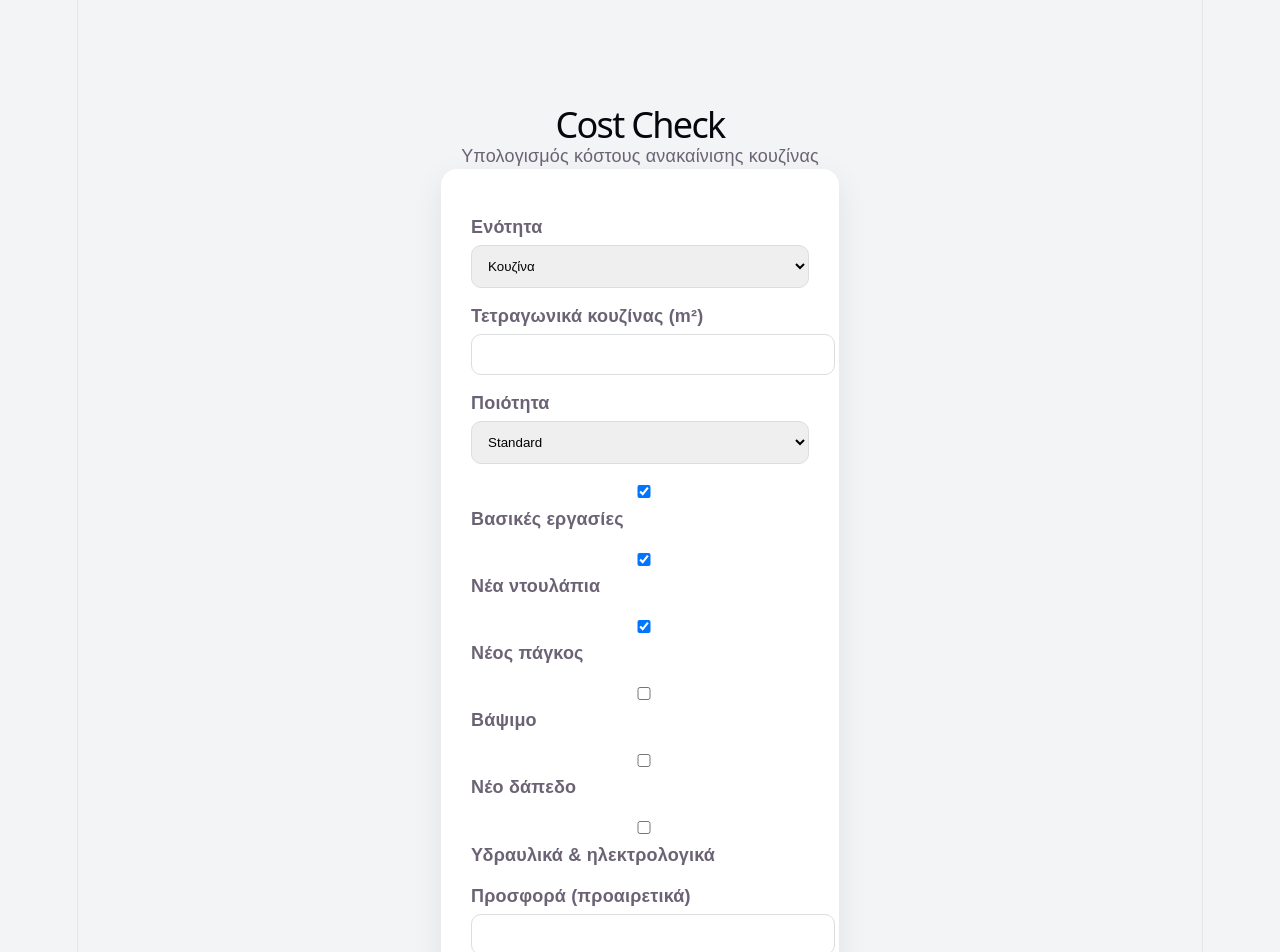
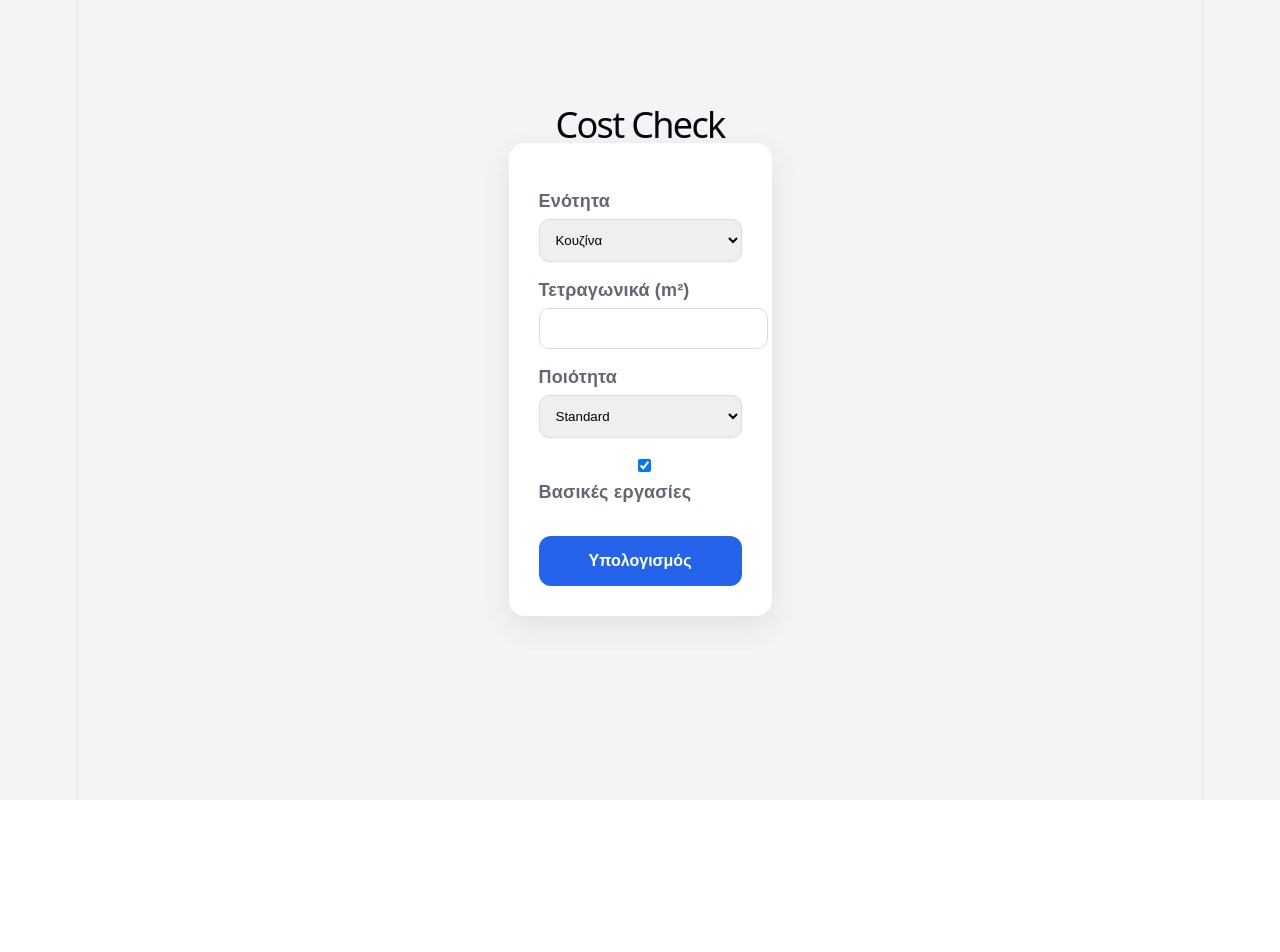
Before and after one commit to kasle-2/cost-check, a React (Vite) app: page / in a window 1280 px wide. Shown: the top 952 px of the page. After the commit the page ends 800 px from the top, so only its background shows below. Built offline with nearby package versions, Linux system fonts and the light colour scheme.

Commit message:
kitchen simplified form5

```diff
--- a/src/App.jsx
+++ b/src/App.jsx
@@ -7,7 +7,6 @@ export default function App() {
     const [sqm, setSqm] = useState("");
     const [quality, setQuality] = useState("standard");
 
-    // Κοινές βασικές εργασίες
     const [hasBaseWorks, setHasBaseWorks] = useState(true);
 
     // Kitchen
@@ -62,10 +61,8 @@ export default function App() {
 
         if (section === "kitchen") {
             if (hasCabinets) {
-                const cabinetsLow =
-                    (quality === "premium" ? 7000 : quality === "basic" ? 3000 : 5000) * qf;
-                const cabinetsHigh =
-                    (quality === "premium" ? 14000 : quality === "basic" ? 6000 : 9000) * qf;
+                const cabinetsLow = (quality === "premium" ? 7000 : 5000) * qf;
+                const cabinetsHigh = (quality === "premium" ? 14000 : 9000) * qf;
 
                 low += cabinetsLow;
                 high += cabinetsHigh;
@@ -78,10 +75,8 @@ export default function App() {
             }
 
             if (hasCountertop) {
-                const countertopLow =
-                    (quality === "premium" ? 5000 : quality === "basic" ? 2500 : 3500) * qf;
-                const countertopHigh =
-                    (quality === "premium" ? 10000 : quality === "basic" ? 5000 : 7000) * qf;
+                const countertopLow = (quality === "premium" ? 5000 : 3500) * qf;
+                const countertopHigh = (quality === "premium" ? 10000 : 7000) * qf;
 
                 low += countertopLow;
                 high += countertopHigh;
@@ -122,10 +117,8 @@ export default function App() {
             }
 
             if (hasInstallations) {
-                const instLow =
-                    (quality === "premium" ? 1500 : quality === "basic" ? 800 : 1200) * qf;
-                const instHigh =
-                    (quality === "premium" ? 3500 : quality === "basic" ? 2000 : 2500) * qf;
+                const instLow = (quality === "premium" ? 1500 : 1200) * qf;
+                const instHigh = (quality === "premium" ? 3500 : 2500) * qf;
 
                 low += instLow;
                 high += instHigh;
@@ -140,10 +133,8 @@ export default function App() {
 
         if (section === "bathroom") {
             if (hasSanitary) {
-                const sanitaryLow =
-                    (quality === "premium" ? 3500 : quality === "basic" ? 1200 : 2200) * qf;
-                const sanitaryHigh =
-                    (quality === "premium" ? 7000 : quality === "basic" ? 2500 : 4500) * qf;
+                const sanitaryLow = (quality === "premium" ? 3500 : 2200) * qf;
+                const sanitaryHigh = (quality === "premium" ? 7000 : 4500) * qf;
 
                 low += sanitaryLow;
                 high += sanitaryHigh;
@@ -156,10 +147,8 @@ export default function App() {
             }
 
             if (hasTiles) {
-                const tilesLow =
-                    area * (quality === "premium" ? 90 : quality === "basic" ? 35 : 55) * qf;
-                const tilesHigh =
-                    area * (quality === "premium" ? 160 : quality === "basic" ? 70 : 110) * qf;
+                const tilesLow = area * (quality === "premium" ? 90 : 55) * qf;
+                const tilesHigh = area * (quality === "premium" ? 160 : 110) * qf;
 
                 low += tilesLow;
                 high += tilesHigh;
@@ -200,10 +189,8 @@ export default function App() {
             }
 
             if (hasBathroomInstallations) {
-                const bathInstLow =
-                    (quality === "premium" ? 1800 : quality === "basic" ? 700 : 1200) * qf;
-                const bathInstHigh =
-                    (quality === "premium" ? 4000 : quality === "basic" ? 1800 : 2800) * qf;
+                const bathInstLow = (quality === "premium" ? 1800 : 1200) * qf;
+                const bathInstHigh = (quality === "premium" ? 4000 : 2800) * qf;
 
                 low += bathInstLow;
                 high += bathInstHigh;
@@ -219,19 +206,14 @@ export default function App() {
         const avg = (low + high) / 2;
 
         let comparisonMessage = "";
-        let percentage = 0;
 
         if (quote > 0 && avg > 0) {
-            percentage = Math.round(((quote - avg) / avg) * 100);
+            const percentage = Math.round(((quote - avg) / avg) * 100);
 
             if (quote < low) {
-                comparisonMessage = `Η προσφορά είναι ${Math.abs(
-                    percentage
-                )}% κάτω από τον μέσο όρο`;
+                comparisonMessage = `Η προσφορά είναι ${Math.abs(percentage)}% κάτω από τον μέσο όρο`;
             } else if (quote > high) {
-                comparisonMessage = `Η προσφορά είναι ${Math.abs(
-                    percentage
-                )}% πάνω από τον μέσο όρο`;
+                comparisonMessage = `Η προσφορά είναι ${Math.abs(percentage)}% πάνω από τον μέσο όρο`;
             } else {
                 comparisonMessage = `Η προσφορά είναι κοντά στον μέσο όρο (${percentage}%)`;
             }
@@ -253,12 +235,6 @@ export default function App() {
         <div className="container">
             <h1>Cost Check</h1>
 
-            <p>
-                {section === "kitchen"
-                    ? "Υπολογισμός κόστους ανακαίνισης κουζίνας"
-                    : "Υπολογισμός κόστους ανακαίνισης μπάνιου"}
-            </p>
-
             <div className="card">
                 <label>Ενότητα</label>
                 <select value={section} onChange={(e) => setSection(e.target.value)}>
@@ -266,11 +242,7 @@ export default function App() {
                     <option value="bathroom">Μπάνιο</option>
                 </select>
 
-                <label>
-                    {section === "kitchen"
-                        ? "Τετραγωνικά κουζίνας (m²)"
-                        : "Τετραγωνικά μπάνιου (m²)"}
-                </label>
+                <label>Τετραγωνικά (m²)</label>
                 <input
                     type="number"
                     value={sqm}
@@ -279,7 +251,6 @@ export default function App() {
 
                 <label>Ποιότητα</label>
                 <select value={quality} onChange={(e) => setQuality(e.target.value)}>
-                    <option value="basic">Basic</option>
                     <option value="standard">Standard</option>
                     <option value="premium">Premium</option>
                 </select>
@@ -293,163 +264,26 @@ export default function App() {
                     Βασικές εργασίες
                 </label>
 
-                {section === "kitchen" && (
-                    <>
-                        <label>
-                            <input
-                                type="checkbox"
-                                checked={hasCabinets}
-                                onChange={(e) => setHasCabinets(e.target.checked)}
-                            />
-                            Νέα ντουλάπια
-                        </label>
-
-                        <label>
-                            <input
-                                type="checkbox"
-                                checked={hasCountertop}
-                                onChange={(e) => setHasCountertop(e.target.checked)}
-                            />
-                            Νέος πάγκος
-                        </label>
-
-                        <label>
-                            <input
-                                type="checkbox"
-                                checked={hasPainting}
-                                onChange={(e) => setHasPainting(e.target.checked)}
-                            />
-                            Βάψιμο
-                        </label>
-
-                        <label>
-                            <input
-                                type="checkbox"
-                                checked={hasFloor}
-                                onChange={(e) => setHasFloor(e.target.checked)}
-                            />
-                            Νέο δάπεδο
-                        </label>
-
-                        <label>
-                            <input
-                                type="checkbox"
-                                checked={hasInstallations}
-                                onChange={(e) => setHasInstallations(e.target.checked)}
-                            />
-                            Υδραυλικά & ηλεκτρολογικά
-                        </label>
-                    </>
-                )}
-
-                {section === "bathroom" && (
-                    <>
-                        <label>
-                            <input
-                                type="checkbox"
-                                checked={hasSanitary}
-                                onChange={(e) => setHasSanitary(e.target.checked)}
-                            />
-                            Νέα είδη υγιεινής
-                        </label>
-
-                        <label>
-                            <input
-                                type="checkbox"
-                                checked={hasTiles}
-                                onChange={(e) => setHasTiles(e.target.checked)}
-                            />
-                            Νέα πλακάκια
-                        </label>
-
-                        <label>
-                            <input
-                                type="checkbox"
-                                checked={hasBathroomPainting}
-                                onChange={(e) => setHasBathroomPainting(e.target.checked)}
-                            />
-                            Βάψιμο
-                        </label>
-
-                        <label>
-                            <input
-                                type="checkbox"
-                                checked={hasBathroomFloor}
-                                onChange={(e) => setHasBathroomFloor(e.target.checked)}
-                            />
-                            Νέο δάπεδο
-                        </label>
-
-                        <label>
-                            <input
-                                type="checkbox"
-                                checked={hasBathroomInstallations}
-                                onChange={(e) => setHasBathroomInstallations(e.target.checked)}
-                            />
-                            Υδραυλικά & ηλεκτρολογικά
-                        </label>
-                    </>
-                )}
-
-                <label>Προσφορά (προαιρετικά)</label>
-                <input
-                    type="number"
-                    value={userQuote}
-                    onChange={(e) => setUserQuote(e.target.value)}
-                />
-
                 <button onClick={calculateEstimate}>Υπολογισμός</button>
             </div>
 
             {result && (
                 <div className="result-card">
-                    <h2>
-                        💰 Εκτιμώμενο κόστος{" "}
-                        {section === "kitchen" ? "κουζίνας" : "μπάνιου"}
-                    </h2>
+                    <h2>💰 Εκτιμώμενο κόστος</h2>
 
                     <p className="price">
                         {result.low.toLocaleString("el-GR")} € —{" "}
                         {result.high.toLocaleString("el-GR")} €
                     </p>
 
-                    <p>Μέσο κόστος: {result.avg.toLocaleString("el-GR")} €</p>
-
-                    <p>
-                        €/m²: {result.avgPerSqmLow} - {result.avgPerSqmHigh}
-                    </p>
-
-                    <p className="note">
-                        Η εκτίμηση βασίζεται σε ενδεικτικές τιμές αγοράς και δεν αποτελεί
-                        δεσμευτική προσφορά.
-                    </p>
-
-                    <h3>Ανάλυση</h3>
                     <ul>
                         {result.breakdown.map((item, i) => (
                             <li key={i}>
-                                {item.label}: {Math.round(item.low)}€ - {Math.round(item.high)}€
+                                {item.label}: {Math.round(item.low)}€ -{" "}
+                                {Math.round(item.high)}€
                             </li>
                         ))}
                     </ul>
-
-                    {result.quote && (
-                        <p
-                            style={{
-                                marginTop: "20px",
-                                fontWeight: "bold",
-                                color:
-                                    result.quote < result.low
-                                        ? "green"
-                                        : result.quote > result.high
-                                            ? "red"
-                                            : "#2563eb",
-                            }}
-                        >
-                            Προσφορά: {result.quote.toLocaleString("el-GR")} € →{" "}
-                            {result.comparisonMessage}
-                        </p>
-                    )}
                 </div>
             )}
         </div>
```
Also changed, not shown: src/costData.js (+0 -13 lines).
